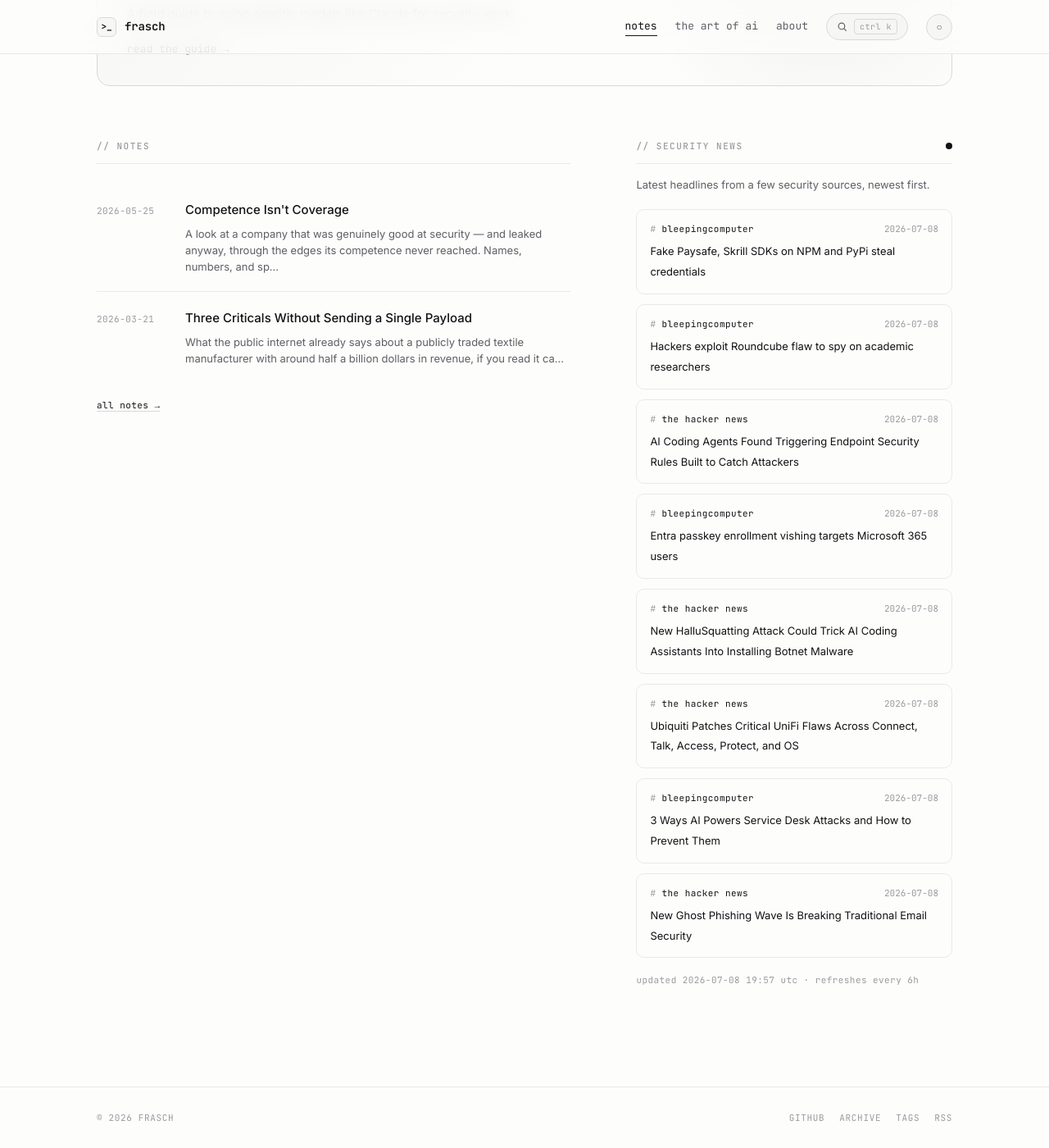
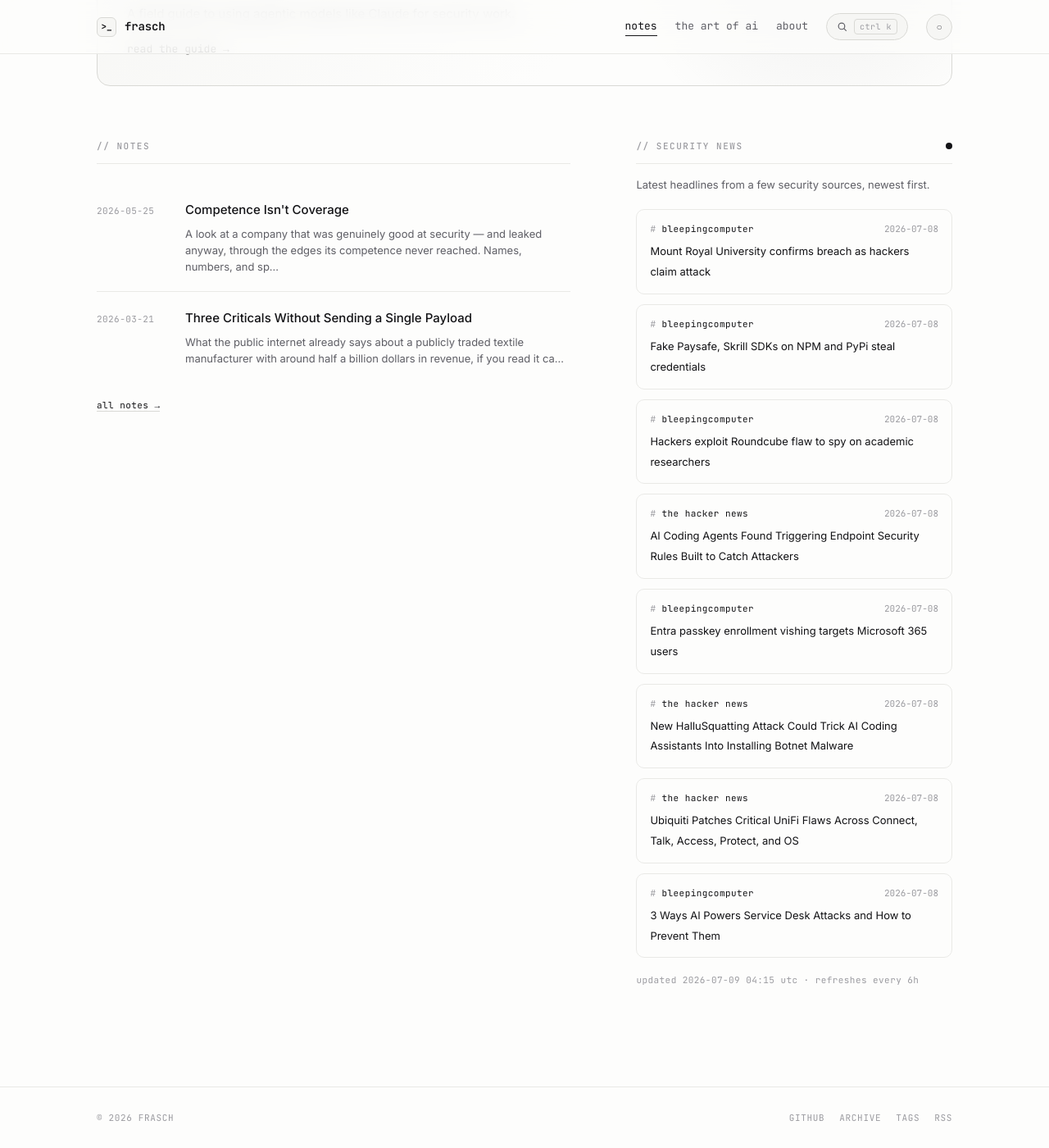
Before and after one commit to whoisfrasch/frasch, a Jekyll site: the page built from index.html, in a window 1280 px wide and 1400 px high, scrolled down 615 px. Shown: the whole window at 82% size. Built offline with Jekyll 4.4.1, drawn with Linux system fonts in a browser that asks for light colours.

Commit message:
Refresh security news feed

```diff
--- a/_data/news.json
+++ b/_data/news.json
@@ -1,6 +1,12 @@
 {
-  "updated": "2026-07-08T19:57:02Z",
+  "updated": "2026-07-09T04:15:24Z",
   "items": [
+    {
+      "source": "bleepingcomputer",
+      "title": "Mount Royal University confirms breach as hackers claim attack",
+      "link": "https://www.bleepingcomputer.com/news/security/mount-royal-university-confirms-breach-as-hackers-claim-attack/",
+      "date": "2026-07-08T21:26:59Z"
+    },
     {
       "source": "bleepingcomputer",
       "title": "Fake Paysafe, Skrill SDKs on NPM and PyPi steal credentials",
@@ -42,12 +48,6 @@
       "title": "3 Ways AI Powers Service Desk Attacks and How to Prevent Them",
       "link": "https://www.bleepingcomputer.com/news/security/3-ways-ai-powers-service-desk-attacks-and-how-to-prevent-them/",
       "date": "2026-07-08T14:01:11Z"
-    },
-    {
-      "source": "the hacker news",
-      "title": "New Ghost Phishing Wave Is Breaking Traditional Email Security",
-      "link": "https://thehackernews.com/2026/07/new-ghost-phishing-wave-is-breaking.html",
-      "date": "2026-07-08T13:00:00Z"
     }
   ]
 }
```
